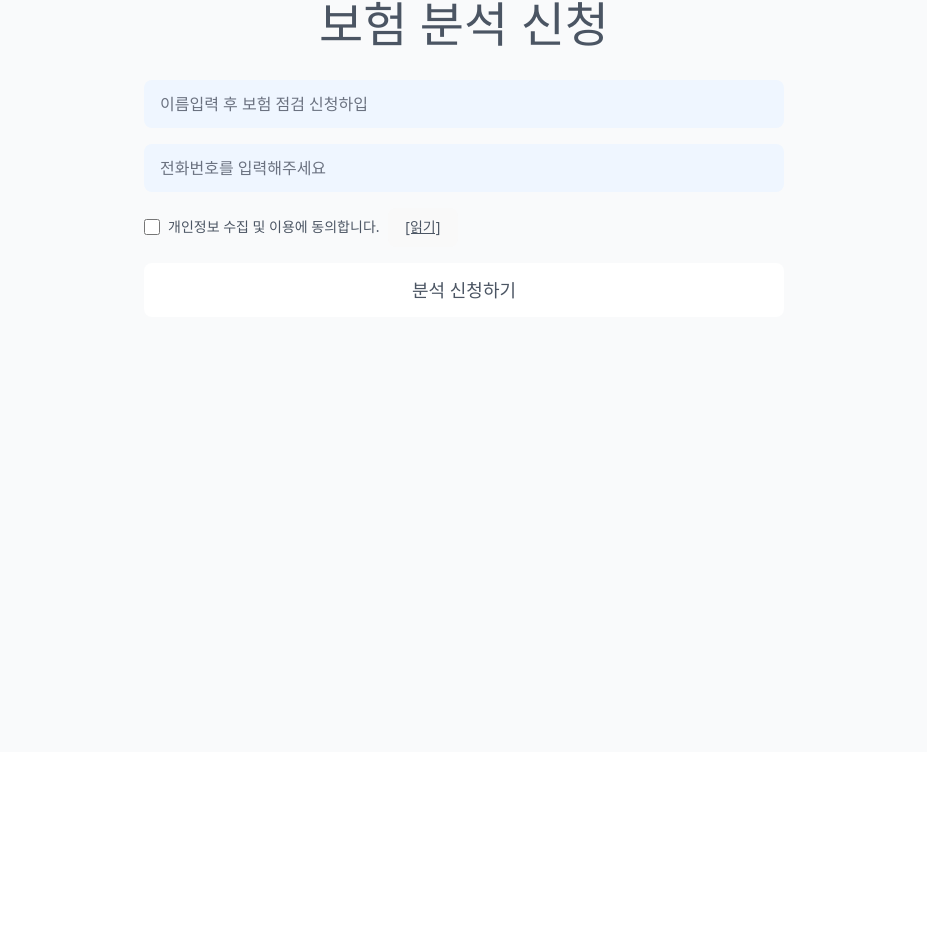
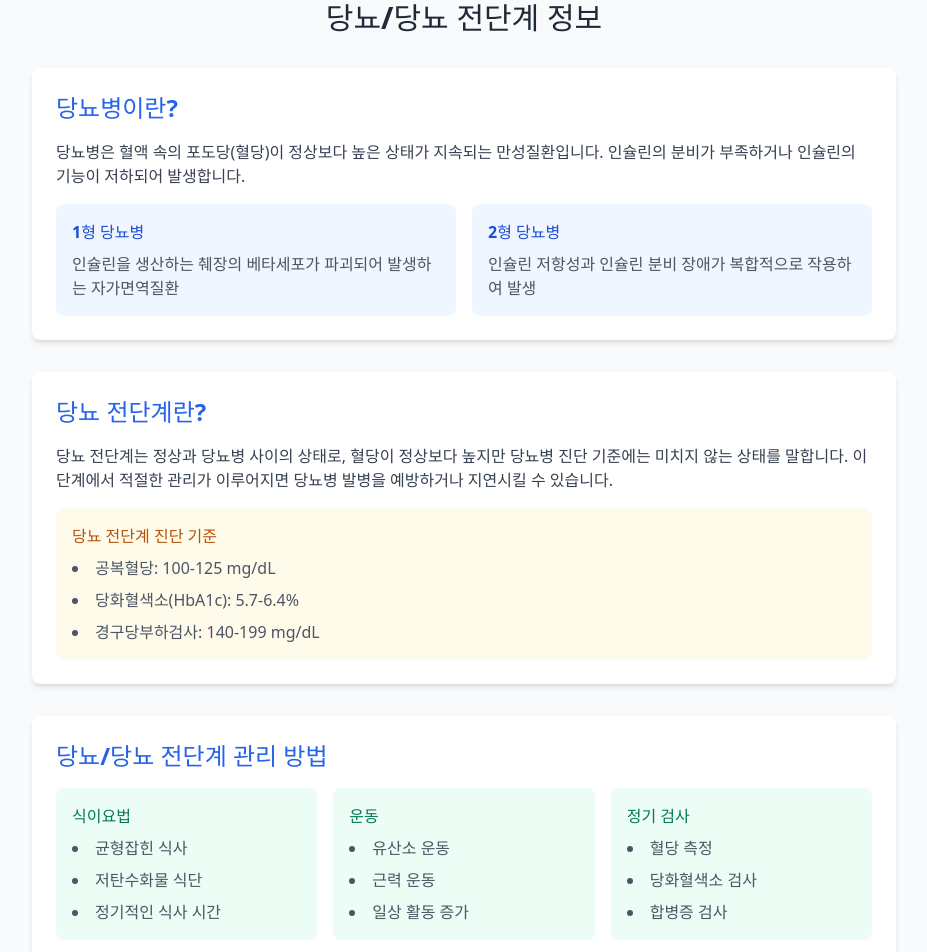
Before and after one commit to SuperRPM/insuBridge-web, a React (Vite) app: page /analysis in a window 1280 px wide. Shown: the part 112-1064 px from the top of the page, without its empty margins (176-1103 px from the left). Before the commit the page ends 864 px from the top, so only its background shows below. Built offline with nearby package versions, Linux system fonts and the light colour scheme; no server answers.

Commit message:
fix: analysis -> 당뇨 정보 제공

```diff
--- a/src/components/Navbar.tsx
+++ b/src/components/Navbar.tsx
@@ -15,7 +15,7 @@ const Navbar = () => {
               홈
             </Link>
             <Link to="/analysis" className="text-gray-700 hover:text-blue-600">
-              보험분석
+              당뇨/전단계 분석
             </Link>
             <Link to="/about" className="text-gray-700 hover:text-blue-600">
               서비스소개
--- a/src/pages/Analysis.tsx
+++ b/src/pages/Analysis.tsx
@@ -1,135 +1,95 @@
 import { useState } from 'react'
-import { API_ENDPOINTS } from '../config/api'
-import { fetchApi } from '../utils/api'
-import PrivacyPolicyModal from '../components/PrivacyPolicyModal'
-
-interface UserResponse {
-  id: number;
-  created_at: string;
-  updated_at: string;
-  name: string;
-  phone: string;
-}
+import { Link } from 'react-router-dom'
 
 const Analysis = () => {
-  const [formData, setFormData] = useState({
-    name: '',
-    phone: ''
-  })
-  const [isSubmitting, setIsSubmitting] = useState(false)
-  const [isModalOpen, setIsModalOpen] = useState(false)
-  const [privacyAgreed, setPrivacyAgreed] = useState(false)
-
-  const handleSubmit = async (e: React.FormEvent) => {
-    e.preventDefault()
-
-    if (!privacyAgreed) {
-      alert('개인정보 수집 및 이용에 동의해주세요.')
-      return
-    }
-
-    setIsSubmitting(true)
-
-    try {
-      const response = await fetchApi<UserResponse>(API_ENDPOINTS.USERS, {
-        method: 'POST',
-        body: JSON.stringify(formData)
-      })
-
-      alert('상담 신청이 완료되었습니다. 빠른 시일 내에 연락드리겠습니다.')
-      setFormData({ name: '', phone: '' })
-      setPrivacyAgreed(false)
-    } catch (error) {
-      alert(error instanceof Error ? error.message : '서버 오류가 발생했습니다. 잠시 후 다시 시도해주세요.')
-    } finally {
-      setIsSubmitting(false)
-    }
-  }
-
-  const formatPhoneNumber = (value: string) => {
-    // 숫자만 추출
-    const numbers = value.replace(/[^\d]/g, '')
-
-    // 길이에 따라 포맷팅
-    if (numbers.length <= 3) {
-      return numbers
-    } else if (numbers.length <= 7) {
-      return `${numbers.slice(0, 3)}-${numbers.slice(3)}`
-    } else {
-      return `${numbers.slice(0, 3)}-${numbers.slice(3, 7)}-${numbers.slice(7, 11)}`
-    }
-  }
-
-  const handleChange = (e: React.ChangeEvent<HTMLInputElement>) => {
-    const { name, value } = e.target
-    setFormData(prev => ({
-      ...prev,
-      [name]: name === 'phone' ? formatPhoneNumber(value) : value
-    }))
-  }
-
   return (
-    <div className="min-h-screen bg-gray-50 max-w-2xl mx-auto">
-      <div className="w-full px-4 py-8 md:py-12">
-        <h1 className="text-3xl md:text-4xl lg:text-5xl font-bold text-center mb-6 md:mb-8 text-gray-600">
-          보험 분석 신청
+    <div className="min-h-screen bg-gray-50">
+      <div className="max-w-4xl mx-auto px-4 py-12">
+        <h1 className="text-3xl font-bold text-center mb-8 text-gray-800">
+          당뇨/당뇨 전단계 정보
         </h1>
 
-        <form onSubmit={handleSubmit} className="space-y-4">
-          <input
-            type="text"
-            name="name"
-            value={formData.name}
-            onChange={handleChange}
-            className="w-full px-4 py-3 rounded-lg text-gray-600 placeholder-gray-500 bg-blue-50"
-            placeholder="이름입력 후 보험 점검 신청하입"
-            required
-          />
-          <input
-            type="tel"
-            name="phone"
-            value={formData.phone}
-            onChange={handleChange}
-            className="w-full px-4 py-3 rounded-lg text-gray-600 placeholder-gray-500 bg-blue-50"
-            placeholder="전화번호를 입력해주세요"
-            required
-            maxLength={13}
-          />
+        {/* 당뇨병 기본 정보 */}
+        <section className="bg-white rounded-lg shadow-md p-6 mb-8">
+          <h2 className="text-2xl font-semibold mb-4 text-blue-600">당뇨병이란?</h2>
+          <p className="text-gray-700 mb-4">
+            당뇨병은 혈액 속의 포도당(혈당)이 정상보다 높은 상태가 지속되는 만성질환입니다.
+            인슐린의 분비가 부족하거나 인슐린의 기능이 저하되어 발생합니다.
+          </p>
+          <div className="grid md:grid-cols-2 gap-4">
+            <div className="bg-blue-50 p-4 rounded-lg">
+              <h3 className="font-semibold text-blue-700 mb-2">1형 당뇨병</h3>
+              <p className="text-gray-600">
+                인슐린을 생산하는 췌장의 베타세포가 파괴되어 발생하는 자가면역질환
+              </p>
+            </div>
+            <div className="bg-blue-50 p-4 rounded-lg">
+              <h3 className="font-semibold text-blue-700 mb-2">2형 당뇨병</h3>
+              <p className="text-gray-600">
+                인슐린 저항성과 인슐린 분비 장애가 복합적으로 작용하여 발생
+              </p>
+            </div>
+          </div>
+        </section>
 
-          <div className="flex items-center space-x-2 text-sm">
-            <input
-              type="checkbox"
-              id="privacy"
-              checked={privacyAgreed}
-              onChange={(e) => setPrivacyAgreed(e.target.checked)}
-              className="h-4 w-4 text-blue-600 rounded border-gray-300"
-              required
-            />
-            <label htmlFor="privacy" className="text-gray-600">
-              개인정보 수집 및 이용에 동의합니다.
-            </label>
-            <button
-              type="button"
-              onClick={() => setIsModalOpen(true)}
-              className="text-gray-600 hover:text-gray-700 underline"
-            >
-              [읽기]
-            </button>
+        {/* 당뇨 전단계 정보 */}
+        <section className="bg-white rounded-lg shadow-md p-6 mb-8">
+          <h2 className="text-2xl font-semibold mb-4 text-blue-600">당뇨 전단계란?</h2>
+          <p className="text-gray-700 mb-4">
+            당뇨 전단계는 정상과 당뇨병 사이의 상태로, 혈당이 정상보다 높지만 당뇨병 진단 기준에는
+            미치지 않는 상태를 말합니다. 이 단계에서 적절한 관리가 이루어지면 당뇨병 발병을 예방하거나
+            지연시킬 수 있습니다.
+          </p>
+          <div className="bg-yellow-50 p-4 rounded-lg">
+            <h3 className="font-semibold text-yellow-700 mb-2">당뇨 전단계 진단 기준</h3>
+            <ul className="list-disc list-inside text-gray-600 space-y-2">
+              <li>공복혈당: 100-125 mg/dL</li>
+              <li>당화혈색소(HbA1c): 5.7-6.4%</li>
+              <li>경구당부하검사: 140-199 mg/dL</li>
+            </ul>
           </div>
+        </section>
 
-          <button
-            type="submit"
-            className="w-full bg-white text-gray-600 px-8 py-3 rounded-lg font-semibold hover:bg-blue-50 transition-colors text-lg"
-            disabled={isSubmitting}
+        {/* 관리 방법 */}
+        <section className="bg-white rounded-lg shadow-md p-6 mb-8">
+          <h2 className="text-2xl font-semibold mb-4 text-blue-600">당뇨/당뇨 전단계 관리 방법</h2>
+          <div className="grid md:grid-cols-3 gap-4">
+            <div className="bg-green-50 p-4 rounded-lg">
+              <h3 className="font-semibold text-green-700 mb-2">식이요법</h3>
+              <ul className="list-disc list-inside text-gray-600 space-y-2">
+                <li>균형잡힌 식사</li>
+                <li>저탄수화물 식단</li>
+                <li>정기적인 식사 시간</li>
+              </ul>
+            </div>
+            <div className="bg-green-50 p-4 rounded-lg">
+              <h3 className="font-semibold text-green-700 mb-2">운동</h3>
+              <ul className="list-disc list-inside text-gray-600 space-y-2">
+                <li>유산소 운동</li>
+                <li>근력 운동</li>
+                <li>일상 활동 증가</li>
+              </ul>
+            </div>
+            <div className="bg-green-50 p-4 rounded-lg">
+              <h3 className="font-semibold text-green-700 mb-2">정기 검사</h3>
+              <ul className="list-disc list-inside text-gray-600 space-y-2">
+                <li>혈당 측정</li>
+                <li>당화혈색소 검사</li>
+                <li>합병증 검사</li>
+              </ul>
+            </div>
+          </div>
+        </section>
+
+        {/* CTA 섹션 */}
+        <div className="text-center mt-8">
+          <Link
+            to="/"
+            className="inline-block bg-blue-600 text-white px-8 py-3 rounded-lg font-semibold hover:bg-blue-700 transition-colors"
           >
-            {isSubmitting ? '처리중...' : '분석 신청하기'}
-          </button>
-        </form>
-
-        <PrivacyPolicyModal
-          isOpen={isModalOpen}
-          onClose={() => setIsModalOpen(false)}
-        />
+            상담 신청하기
+          </Link>
+        </div>
       </div>
     </div>
   )
```
